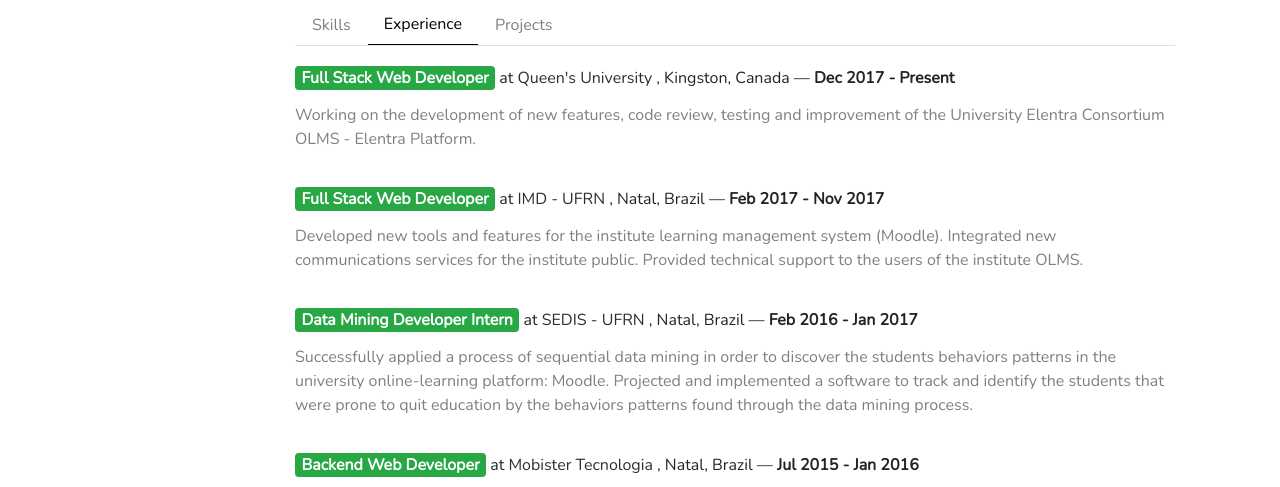
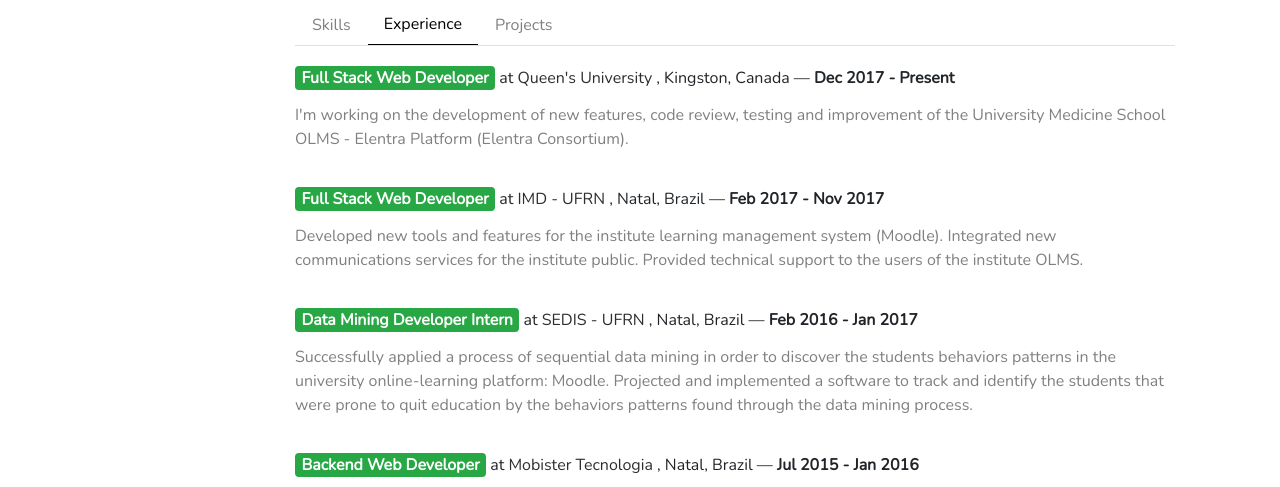
Before and after one commit to JoabMendes/JoabMendes.github.io, a plain HTML site: page index.html in a window 1280 px wide. Both pictures are taken after a click on the tab "Experience". Shown: the part 237-724 px from the top of the page. Drawn offline with nearby package versions, Linux system fonts and the light colour scheme.

Commit message:
Changed work description

```diff
--- a/index.html
+++ b/index.html
@@ -228,8 +228,9 @@
                                         Queen's University
                                     </a>, Kingston, Canada — <strong>Dec 2017 - Present</strong>
                                 </h6>
-                                <p class="light-text">Working on the development of new features, code review, testing
-                                    and improvement of the University Elentra Consortium OLMS - Elentra Platform.</p>
+                                <p class="light-text">I'm working on the development of new features, code review, testing
+                                    and improvement of the University Medicine School OLMS - Elentra Platform (Elentra
+                                    Consortium).</p>
                             </div>
                         </div>
                         <div class="small-clearfix"></div>
```
